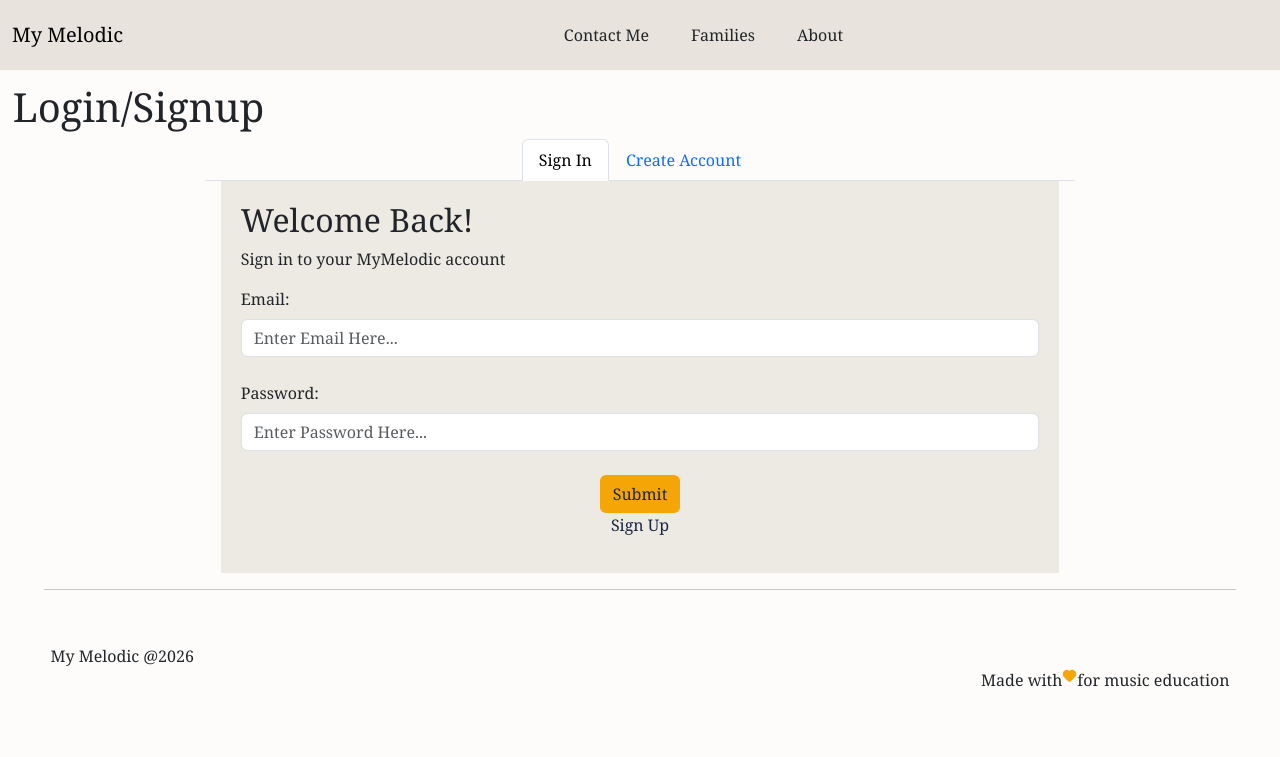
After one commit to adespinosa14/MyMelodic, a Flask app: page /login in a window 1280 px wide. The commit adds this page. Shown: the top 757 px of the page. Run offline with Flask 3, Linux system fonts and the light colour scheme; parts of the project's set-up code (start-up, migrations or seed data) failed here and were passed over.

Commit message:
Added Signup/Signin Page

```diff
--- a/backend/routes/__init__.py
+++ b/backend/routes/__init__.py
@@ -5,6 +5,7 @@ from .landing_routes.instrument import register_instrument
 from .landing_routes.categories import register_categories
 from .landing_routes.article import register_article
 from .landing_routes.contact_me import register_contact_me
+from .landing_routes.login import register_login
 
 def register_routes(app):
     register_index(app)
@@ -13,3 +14,4 @@ def register_routes(app):
     register_categories(app)
     register_article(app)
     register_contact_me(app)
+    register_login(app)
--- /dev/null
+++ b/backend/routes/landing_routes/login.py
@@ -0,0 +1,7 @@
+from flask import render_template, app
+
+def register_login(app):
+    @app.route("/login")
+
+    def login():
+        return render_template('landing_pages/login.html')
--- a/frontend/static/css/universal.css
+++ b/frontend/static/css/universal.css
@@ -38,6 +38,18 @@ hr
     width: 95%;
 }
 
+.paper
+{
+    margin-left: 15vw;
+    margin-right: 15vw;
+    border-radius: 20px;
+}
+
+.form_paper
+{
+    padding: 20px;
+}
+
 /* Format */
 
 .new_page
@@ -48,7 +60,6 @@ hr
 .nav_background
 {
     background-color: var(--muted-color);
-    opacity: 0.95;
 }
 
 .hero
@@ -62,13 +73,6 @@ hr
     justify-content: center;
     align-items: center;
 
-}
-
-.nav_center
-{
-    position: absolute;
-    left: 49%;
-    transform: translateX(-50%);
 }
 
 footer
@@ -135,6 +139,11 @@ footer
     opacity: 0.50;
 }
 
+.no_decoration
+{
+    text-decoration: none;
+}
+
 /* Card Trats */
 
 .card_img_cover
--- /dev/null
+++ b/frontend/templates/landing_pages/login.html
@@ -0,0 +1,47 @@
+{% extends 'landing_template.html' %}
+
+{% block content %}
+<div class="new_page">
+    <h1> Login/Signup </h1>
+
+<!-- Tabs -->
+ <div class="paper">
+    <ul class="nav nav-tabs justify-content-center " id="authTabs">
+        <li class="nav-item">
+            <button class="nav-link active" data-bs-toggle="tab" data-bs-target="#login">Sign In</button>
+        </li>
+        <li class="nav-item">
+            <button class="nav-link" data-bs-toggle="tab" data-bs-target="#signup">Create Account</button>
+        </li>
+    </ul>
+
+    <!-- Tab content -->
+    <div class="tab-content mx-3 primary_secondary_background">
+
+        <div class="tab-pane fade show active form_paper" id="login">
+        <!-- login form -->
+         <h2> Welcome Back! </h2>
+         <p> Sign in to your MyMelodic account </p>
+            <form>
+                <label for="input_email" class="form-label"> Email: </label>
+                <input class="form-control" id="input_email" input="email" placeholder="Enter Email Here...">
+                <br>
+
+                <label for="input_password" class="form-label"> Password: </label>
+                <input class="form-control" id="input_password" type="password" placeholder="Enter Password Here...">
+                <br>
+
+                <button class="btn accent_background primary_text center_object" type="submit"> Submit </button>
+                <p class="center_text"> <a class="primary_text no_decoration" href="#"> Sign Up </a> </p>
+            </form>
+        </div>
+
+        <div class="tab-pane fade show form_paper" id="signup">
+            <!-- signup form -->
+             <h2> Welcome to MyMelodic! </h2>
+             <p> We're so excited you're joining us in this journey! </p>
+        </div>
+    </div>
+</div>
+
+{% endblock %}
--- a/frontend/templates/landing_template.html
+++ b/frontend/templates/landing_template.html
@@ -31,7 +31,7 @@
                 <span class="navbar-toggler-icon"></span>
               </button>
               <div class="collapse navbar-collapse" id="navbarText">
-                <ul class="navbar-nav d-flex gap-3 nav_center">
+                <ul class="navbar-nav mx-auto mb-2 mb-lg-0">
                     <!-- Navigation Links Start -->
                     <li class="nav-item">
                         <a class="nav-link" href="{{ url_for('contact_me') }}"> <button class="btn button-item"> Contact Me </button> </a>
@@ -44,11 +44,10 @@
                     </li>
                 </ul>
 
-                <!-- FUTURE FEATURE
-                <div class="nav-item">
-                    <a class="nav-link" href="#"> <button class="btn auth_button"> Login/Signup </button> </a>
-                </div>
-                -->
+                <!-- <div class="nav-item d-flex">
+                    <a class="nav-link" href="{{ url_for('login') }}"> <button class="btn auth_button"> Login/Signup </button> </a>
+                </div> -->
+
                   <!-- Navigation Links End -->
 
               </div>
```
